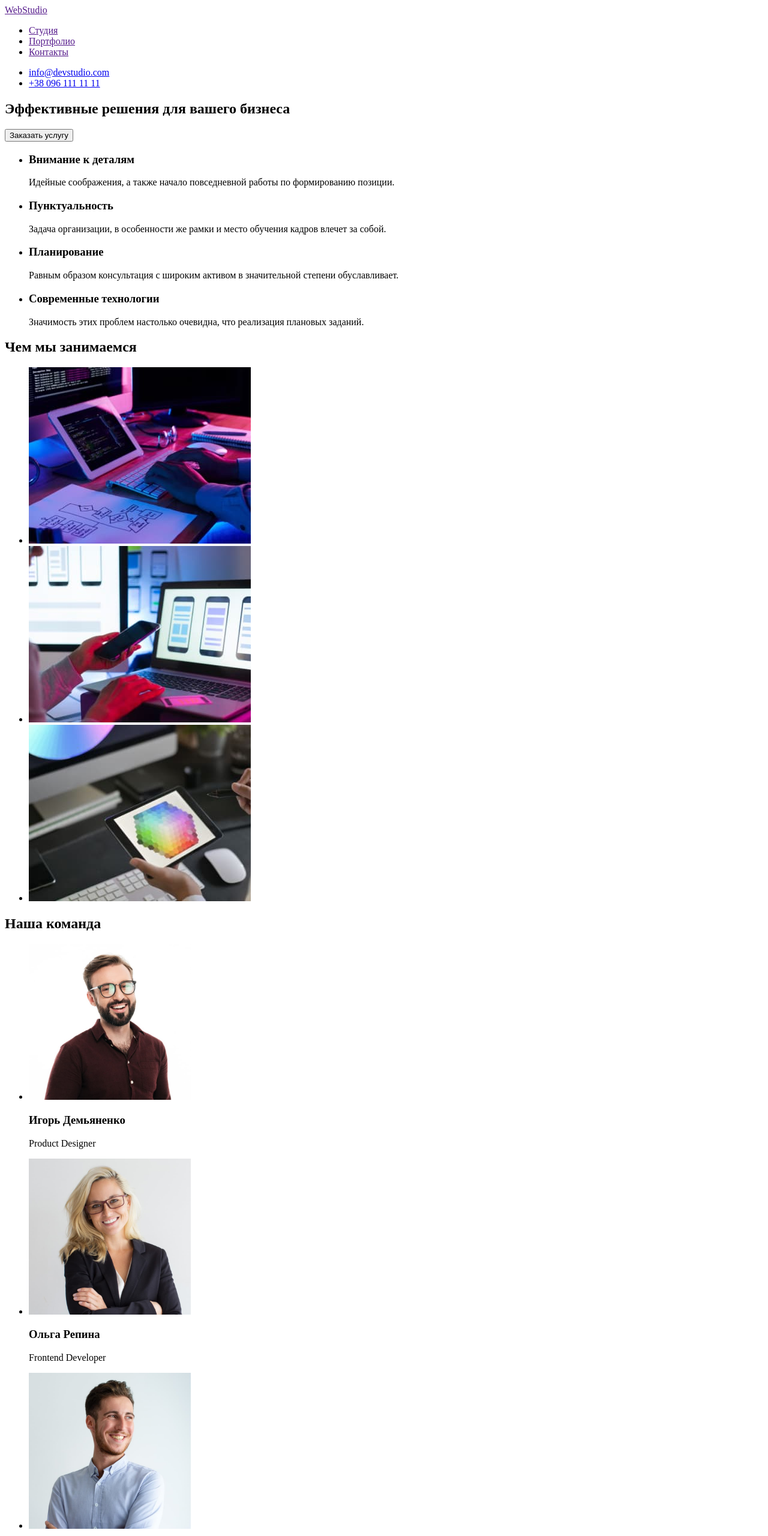
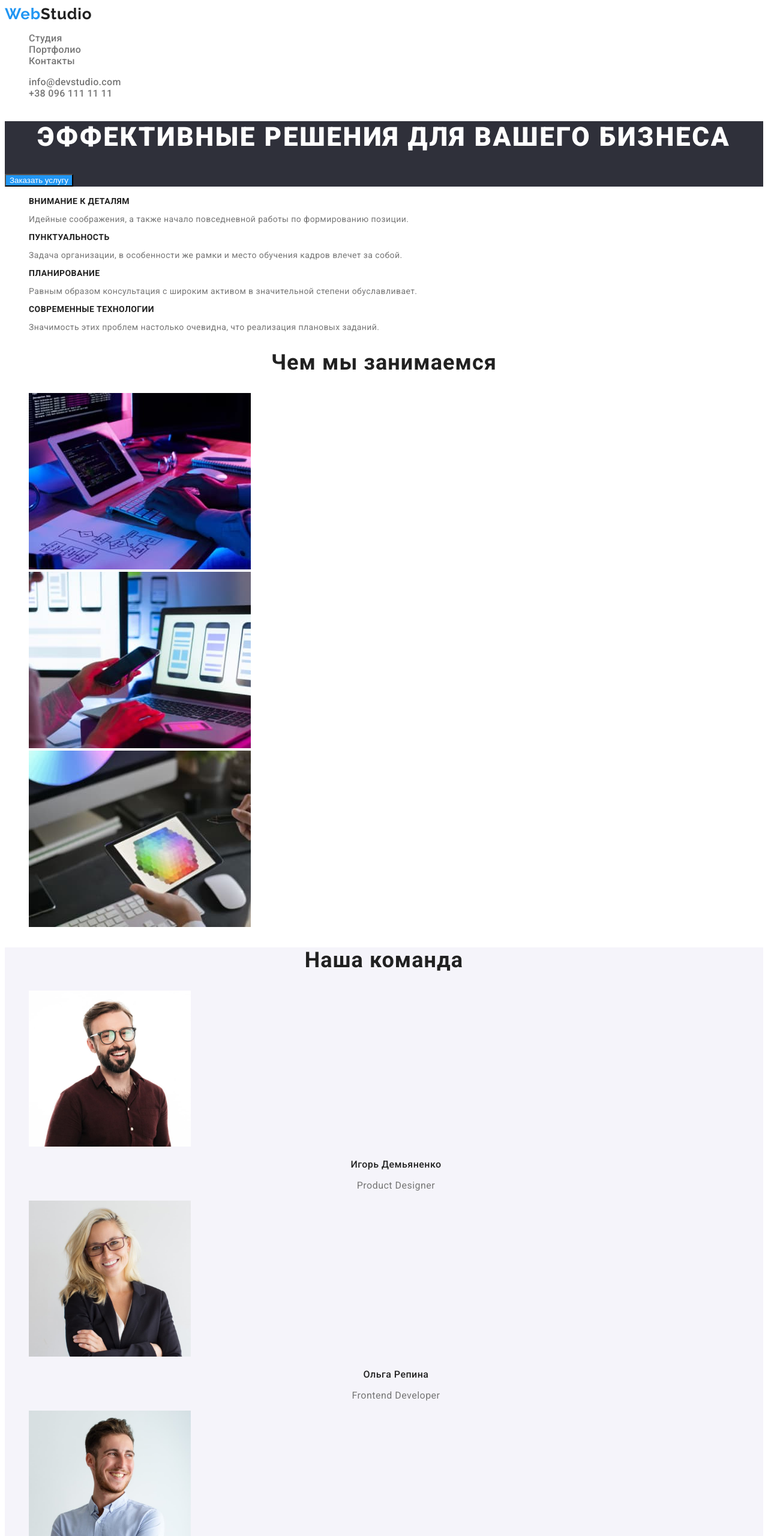
Before and after one commit to OlhaValentii/goit-markup-hw-02, a plain HTML site: page index.html in a window 1280 px wide. Shown: the top 2560 px of the page at 60% size. Drawn offline with Linux system fonts and the light colour scheme.

Commit message:
Markup and design of the layout's pages of homework #2
Не вдається оформити такі елементи:

1.
На сторінці Portfolio кнопкам в фільтрі не задається потрібний bg-cl. Додаю:
ЧАСТИНУ HTML КОДУ:
<ul class="portfolio-filter-list list">
                <li class="portfolio-filter-btn btn"><button type="button">Все</button></li>
                <li class="portfolio-filter-btn btn"><button type="button">Веб-сайты</button></li>
                <li class="portfolio-filter-btn btn"><button type="button">Приложения</button></li>
                <li class="portfolio-filter-btn btn"><button type="button">Дизайн</button></li>
                <li class="portfolio-filter-btn btn"><button type="button">Маркетинг</button></li>
            </ul>
ВІДПОВІДНУ ЧАСТИНУ ОФОРМЛЕННЯ В CSS:
.portfolio-filter-btn {
    color: var(--main-txt-cl);
    background-color: var(--secondary-accent-bg-cl);
}

.portfolio-filter-btnn:active {
    color: var(--secondary-accent-txt-cl);
    background-color: var(--btn-bg-cl);
}

2.
На сторінці Portfolio підзаголовки в картках та текст до них лишаються підкресленими навіть після застосування text-decoration: none. Додаю:
ЧАСТИНУ HTML КОДУ:
<li class="portfolio-list-item"><a href="">
                    <img src="./images/hw-2/img.jpg" alt="" width="370" height="294">
                    <h2 class="portfolio-list-item-title">Технокряк</h2>
                    <p class="portfolio-list-item-text">Веб-сайт</p>
                </a></li>
ВІДПОВІДНУ ЧАСТИНУ ОФОРМЛЕННЯ В CSS:
.portfolio-list-item-title {
    font-weight: 700;
    font-size: 18px;
    line-height: 2;
    letter-spacing: 0.06em;
    color: var(--main-txt-cl);
    text-decoration: none;
}

.portfolio-list-item-text {
    font-weight: 400;
    font-size: 16px;
    line-height: 1,88;
    letter-spacing: 0.03em;
    color: var(--secondary-txt-cl);
    text-decoration: none;
}

```diff
--- /dev/null
+++ b/css/styles.css
@@ -0,0 +1,243 @@
+:root {
+    /* fonts */
+        --main-font: "Roboto";
+        --secondary-font: "Raleway";
+    /* text colors */
+        --accent-txt-cl: #2196F3;
+        --secondary-accent-txt-cl: #FFFFFF;
+        --main-txt-cl: #212121;
+        --secondary-txt-cl: #757575;
+    /* bg-colors */
+        --main-bg-cl: #FFFFFF;
+        --secondary-bg-cl: #2F303A;
+        --accent-bg-cl: #2196F3;
+        --secondary-accent-bg-cl: #F5F4FA;
+}
+
+/* body */
+body {
+    font-family: var(--main-font), sans-serif;
+    color: var(--main-txt-cl);
+}
+
+/* lists */
+.list {
+    list-style-type: none;
+    text-decoration: none;
+}
+
+/* links */
+.link {
+    text-decoration: none;
+}
+
+/* buttons */
+.btn {
+    cursor: pointer;
+}
+
+/* section titles */
+.section-title {
+    font-weight: 700;
+    font-size: 36px;
+    line-height: 1, 7x;
+    text-align: center;
+    letter-spacing: 0.03em;
+    color: var(--main-txt-cl);
+}
+
+/* header */
+.page-header {
+    background-color: var(--main-bg-cl)
+}
+
+.header-nav {}
+
+.logo {
+    font-family: var(--secondary-font);
+    font-weight: 700;
+    font-size: 26px;
+    line-height: 1,2;
+    letter-spacing: 0.03em;
+    color: var(--accent-txt-cl);
+    text-decoration: none;
+}
+
+.header-logo-span {
+    color: var(--main-txt-cl);
+    text-decoration: none;
+}
+
+.header-list, .list {
+}
+
+.header-list-item {}
+
+.header-link {
+    width: 122px;
+    height: 16px;
+    left: 1263px;
+    top: 32px;
+    font-weight: 500;
+    line-height: 1, 14;
+    letter-spacing: 0.02em;
+    color: var(--secondary-txt-cl);
+    }
+
+.header-link:hover,
+.header-link:focus {
+    color: var(--accent-txt-cl);
+    }
+
+.header-contact-list, .list {}
+
+.header-contact-list-item {}
+
+.header-contact-link {
+    width: 122px;
+    height: 16px;
+    left: 1263px;
+    top: 32px;
+    font-weight: 500;
+    line-height: 1,14;
+    letter-spacing: 0.02em;
+    color: var(--secondary-txt-cl);
+}
+
+.header-contact-link:hover,
+.header-contact-link:focus {
+    color: var(--accent-txt-cl);
+}
+
+/* hero*/
+.hero {
+    background-color: var(--secondary-bg-cl);
+}
+
+.hero-title {
+    font-weight: 900;
+    font-size: 44px;
+    line-height: 1,14;
+    text-align: center;
+    letter-spacing: 0.06em;
+    text-transform: uppercase;
+    color: var(--secondary-accent-txt-cl);
+}
+
+.hero-btn {
+    color: var(--secondary-accent-txt-cl);
+    background-color: var(--accent-bg-cl);
+}
+
+.hero-btn:hover,
+.hero-btn:focus {
+    background-color: #188CE8;
+}
+
+/* benefits */
+.benefits-list-item-title {
+    font-weight: 700;
+    font-size: 14px;
+    line-height: 1,14x;
+    letter-spacing: 0.03em;
+    text-transform: uppercase;
+    color: var(--main-txt-cl);
+}
+
+.benefits-list-item-text {
+    font-weight: 400;
+    font-size: 14px;
+    line-height: 1,7;
+    letter-spacing: 0.03em;
+    color: var(--secondary-txt-cl);
+}
+
+/* team */
+.team {
+    background-color: var(--secondary-accent-bg-cl);
+}
+
+.team-list-item-title {
+    font-weight: 500;
+    font-size: 16px;
+    line-height: 1,19;
+    text-align: center;
+    letter-spacing: 0.03em;
+    color: var(--main-txt-cl);
+}
+
+.team-list-item-text {
+    font-weight: 400;
+    font-size: 16px;
+    line-height: 1,19;
+    text-align: center;
+    letter-spacing: 0.03em;
+    color: var(--secondary-txt-cl);
+}
+
+/* portfolio */
+.portfolio {
+    background-color: var(--main-bg-cl);
+}
+
+.portfolio-filter-list, .list {}
+
+.portfolio-filter-btn {
+    color: var(--main-txt-cl);
+    background-color: var(--secondary-accent-bg-cl);
+}
+
+.portfolio-filter-btnn:active {
+    color: var(--secondary-accent-txt-cl);
+    background-color: var(--btn-bg-cl);
+}
+
+.portfolio-list-item-title {
+    font-weight: 700;
+    font-size: 18px;
+    line-height: 2;
+    letter-spacing: 0.06em;
+    color: var(--main-txt-cl);
+    text-decoration: none;
+}
+
+.portfolio-list-item-text {
+    font-weight: 400;
+    font-size: 16px;
+    line-height: 1,88;
+    letter-spacing: 0.03em;
+    color: var(--secondary-txt-cl);
+    text-decoration: none;
+}
+
+/* footer */
+.footer {
+    background-color: var(--secondary-bg-cl);
+}
+
+.footer-logo-span {
+    color: var(--secondary-accent-txt-cl);
+}
+
+.footer-address {
+    font-style: normal
+}
+
+.footer-address-list, .list {}
+
+.footer-address-list-item {}
+
+.footer-address-link {
+    font-weight: 400;
+    letter-spacing: 0.03em;
+    color: var(--secondary-accent-txt-cl);
+
+}
+
+.footer-link {
+    font-weight: 400;
+    font-size: 14px;
+    line-height: 1,7;
+    letter-spacing: 0.03em;
+    color: rgba(255, 255, 255, 0.6);
+}
--- a/index.html
+++ b/index.html
@@ -5,72 +5,77 @@
     <meta http-equiv="X-UA-Compatible" content="IE=edge">
     <meta name="viewport" content="width=device-width, initial-scale=1.0">
     <title>WebStudio</title>
+    <link rel="preconnect" href="https://fonts.googleapis.com">
+    <link rel="preconnect" href="https://fonts.gstatic.com" crossorigin>
+    <link href="https://fonts.googleapis.com/css2?family=Raleway:wght@700&family=Roboto:wght@400;500;700;900&display=swap"
+    rel="stylesheet">
+    <link rel="stylesheet" href="./css/styles.css">
 </head>
 <body>
     <!-- Секція хедер -->
-    <header>
+    <header class="page-header">
         <!-- Основна навігація по сайту -->
-        <nav>
-            <a href="" lang="en">Web<span>Studio</span></a>
-            <ul>
-                <li><a href="">Студия</a></li>
-                <li><a href="">Портфолио</a></li>
-                <li><a href="">Контакты</a></li>
+        <nav class="header-nav">
+            <a class="header-logo logo" href="" lang="en">Web<span class="header-logo-span">Studio</span></a>
+            <ul class="header-list list">
+                <li class="header-list-item"><a class="header-link link" href="">Студия</a></li>
+                <li class="header-list-item"><a class="header-link link" href="./portfolio.html">Портфолио</a></li>
+                <li class="header-list-item"><a class="header-link link" href="">Контакты</a></li>
             </ul>
         </nav>
         <!-- Контактні дані -->
-            <ul>
-                <li><a href="mailto:info@devstudio.com" lang="en">info@devstudio.com</a></li>
-                <li><a href="tel:+380961111111">+38 096 111 11 11</a></li>
+            <ul class="header-contact-list list">
+                <li class="header-contact-list-item"><a class="header-contact-link link" href="mailto:info@devstudio.com" lang="en">info@devstudio.com</a></li>
+                <li class="header-contact-list-item"><a class="header-contact-link link" href="tel:+380961111111">+38 096 111 11 11</a></li>
             </ul>
     </header>
 
     <!-- Блок унікального контенту на сторінці -->
     <main>
         <!-- Секція герой -->
-        <section>
-            <h1>Эффективные решения для вашего бизнеса</h1>
-            <button type="button">Заказать услугу</button>
+        <section class="hero">
+            <h1 class="hero-title">Эффективные решения для вашего бизнеса</h1>
+            <button class="hero-btn btn" type="button">Заказать услугу</button>
         </section>
         <!-- Переваги -->
-        <section>
+        <section class="benefits">
             <h2 hidden>Преимущества</h2>
-            <ul>
-                <li>
-                    <h3>Внимание к деталям</h3>
-                    <p>Идейные соображения, а также начало повседневной работы по формированию позиции.</p>
+            <ul class="benefits-list list">
+                <li class="benefits-list-item">
+                    <h3 class="benefits-list-item-title">Внимание к деталям</h3>
+                    <p class="benefits-list-item-text">Идейные соображения, а также начало повседневной работы по формированию позиции.</p>
                 </li>
-                <li>
-                    <h3>Пунктуальность</h3>
-                    <p>Задача организации, в особенности же рамки и место обучения кадров влечет за собой.</p>
+                <li class="benefits-list-item">
+                    <h3 class="benefits-list-item-title">Пунктуальность</h3>
+                    <p class="benefits-list-item-text">Задача организации, в особенности же рамки и место обучения кадров влечет за собой.</p>
                 </li>
-                <li>
-                    <h3>Планирование</h3>
-                    <p>Равным образом консультация с широким активом в значительной степени обуславливает.</p>
+                <li class="benefits-list-item">
+                    <h3 class="benefits-list-item-title">Планирование</h3>
+                    <p class="benefits-list-item-text">Равным образом консультация с широким активом в значительной степени обуславливает.</p>
                 </li>
-                <li>
-                    <h3>Современные технологии</h3>
-                    <p>Значимость этих проблем настолько очевидна, что реализация плановых заданий.</p>
+                <li class="benefits-list-item">
+                    <h3 class="benefits-list-item-title">Современные технологии</h3>
+                    <p class="benefits-list-item-text">Значимость этих проблем настолько очевидна, что реализация плановых заданий.</p>
                 </li>
             </ul>
         </section>
         <!-- Чим ми займаємось -->
-        <section>
-            <h2>Чем мы занимаемся</h2>
-            <ul>
-                <li><img src="./images/img-5.jpg" alt="Hands on the keyboard in front of the monitor" width="370" height="294"></li>
-                <li><img src="./images/img-2-2.jpg" alt="Hands near laptop with mobile phone in one hand" width="370" height="294"></li>
-                <li><img src="./images/img-3-2.jpg" alt="Tablet in hands" width="370" height="294"></li>
+        <section class="practice">
+            <h2 class="practice-title section-title">Чем мы занимаемся</h2>
+            <ul class="practice-list list">
+                <li class="practice-list-item"><img src="./images/hw-1/img-5.jpg" alt="Hands on the keyboard in front of the monitor" width="370" height="294"></li>
+                <li class="practice-list-item"><img src="./images/hw-1/img-2-2.jpg" alt="Hands near laptop with mobile phone in one hand" width="370" height="294"></li>
+                <li class="practice-list-item"><img src="./images/hw-1/img-3-2.jpg" alt="Tablet in hands" width="370" height="294"></li>
             </ul>
         </section>
         <!-- Наша команда -->
-        <section>
-            <h2>Наша команда</h2>
-            <ul>
-                <li>
-                    <img src="./images/img.jpg" alt="Игорь Демьяненко" width="270" height="260">
-                    <h3>Игорь Демьяненко</h3>
-                    <p lang="en">Product Designer</p>
+        <section class="team">
+            <h2 class="team-title section-title">Наша команда</h2>
+            <ul class="team-list list">
+                <li class="team-list-item">
+                    <img src="./images/hw-1/img.jpg" alt="Игорь Демьяненко" width="270" height="260">
+                    <h3 class="team-list-item-title">Игорь Демьяненко</h3>
+                    <p class="team-list-item-text" lang="en">Product Designer</p>
                     <ul hidden>
                         <li><a href="" target="_blank" rel="noopener noreferrer" aria-label="instagram">Instagram</a></li>
                         <li><a href="" target="_blank" rel="noopener noreferrer" aria-label="twitter">Twitter</a></li>
@@ -78,10 +83,10 @@
                         <li><a href="" target="_blank" rel="noopener noreferrer" aria-label="linkedin">Linkedin</a></li>
                     </ul>
                 </li>
-                <li>
-                    <img src="./images/img-2.jpg" alt="Ольга Репина" width="270" height="260">
-                    <h3>Ольга Репина</h3>
-                    <p lang="en">Frontend Developer</p>
+                <li class="team-list-item">
+                    <img src="./images/hw-1/img-2.jpg" alt="Ольга Репина" width="270" height="260">
+                    <h3 class="team-list-item-title">Ольга Репина</h3>
+                    <p class="team-list-item-text" lang="en">Frontend Developer</p>
                     <ul hidden>
                         <li><a href="" target="_blank" rel="noopener noreferrer" aria-label="instagram">Instagram</a></li>
                         <li><a href="" target="_blank" rel="noopener noreferrer" aria-label="twitter">Twitter</a></li>
@@ -89,10 +94,10 @@
                         <li><a href="" target="_blank" rel="noopener noreferrer" aria-label="linkedin">Linkedin</a></li>
                     </ul>
                 </li>
-                <li>
-                    <img src="./images/img-3.jpg" alt="Николай Тарасов" width="270" height="260">
-                    <h3>Николай Тарасов</h3>
-                    <p lang="en">Marketing</p>
+                <li class="team-list-item">
+                    <img src="./images/hw-1/img-3.jpg" alt="Николай Тарасов" width="270" height="260">
+                    <h3 class="team-list-item-title">Николай Тарасов</h3>
+                    <p class="team-list-item-text" lang="en">Marketing</p>
                     <ul hidden>
                         <li><a href="" target="_blank" rel="noopener noreferrer" aria-label="instagram">Instagram</a></li>
                         <li><a href="" target="_blank" rel="noopener noreferrer" aria-label="twitter">Twitter</a></li>
@@ -100,10 +105,10 @@
                         <li><a href="" target="_blank" rel="noopener noreferrer" aria-label="linkedin">Linkedin</a></li>
                     </ul>
                 </li>
-                <li>
-                    <img src="./images/img-4.jpg" alt="Михаил Ермаков" width="270" height="260">
-                    <h3>Михаил Ермаков</h3>
-                    <p lang="en">UI Designer</p>
+                <li class="team-list-item">
+                    <img src="./images/hw-1/img-4.jpg" alt="Михаил Ермаков" width="270" height="260">
+                    <h3 class="team-list-item-title">Михаил Ермаков</h3>
+                    <p class="team-list-item-text" lang="en">UI Designer</p>
                     <ul hidden>
                         <li><a href="" target="_blank" rel="noopener noreferrer" aria-label="instagram">Instagram</a></li>
                         <li><a href="" target="_blank" rel="noopener noreferrer" aria-label="twitter">Twitter</a></li>
@@ -115,13 +120,13 @@
         </section>
     </main>
     <!--Секція футер-->
-    <footer>
-        <a href="" lang="en">Web<span>Studio</span></a>
-        <address>
-            <ul>
-                <li><a>г. Киев, пр-т Леси Украинки, 26</a></li>
-                <li><a href="mailto:info@devstudio.com" lang="en">info@devstudio.com</a></li>
-                <li><a href="tel:+380961111111">+38 096 111 11 11</a></li>
+    <footer class="footer">
+        <a class="footer-logo logo" href="" lang="en">Web<span class="footer-logo-span">Studio</span></a>
+        <address class="footer-address">
+            <ul class="footer-address-list list">
+                <li class="footer-address-list-item"><a class="footer-address-link link">г. Киев, пр-т Леси Украинки, 26</a></li>
+                <li class="footer-address-list-item"><a class="footer-link link" href="mailto:info@devstudio.com" lang="en">info@devstudio.com</a></li>
+                <li class="footer-address-list-item"><a class="footer-link link" href="tel:+380961111111">+38 096 111 11 11</a></li>
             </ul>
         </address>
     </footer>
```
Also changed, not shown: portfolio.html (added, +107 -0 lines), images/hw-1/img-2-2.jpg (renamed from images/img-2-2.jpg), images/hw-1/img-2.jpg (renamed from images/img-2.jpg), images/hw-1/img-3-2.jpg (renamed from images/img-3-2.jpg), images/hw-1/img-3.jpg (renamed from images/img-3.jpg), images/hw-1/img-4.jpg (renamed from images/img-4.jpg), images/hw-1/img-5.jpg (renamed from images/img-5.jpg), images/hw-1/img.jpg (renamed from images/img.jpg), images/hw-2/img-2.jpg (added), images/hw-2/img-3.jpg (added), images/hw-2/img-4.jpg (added), images/hw-2/img-5.jpg (added), images/hw-2/img-6.jpg (added), images/hw-2/img-7.jpg (added), 3 more files.
